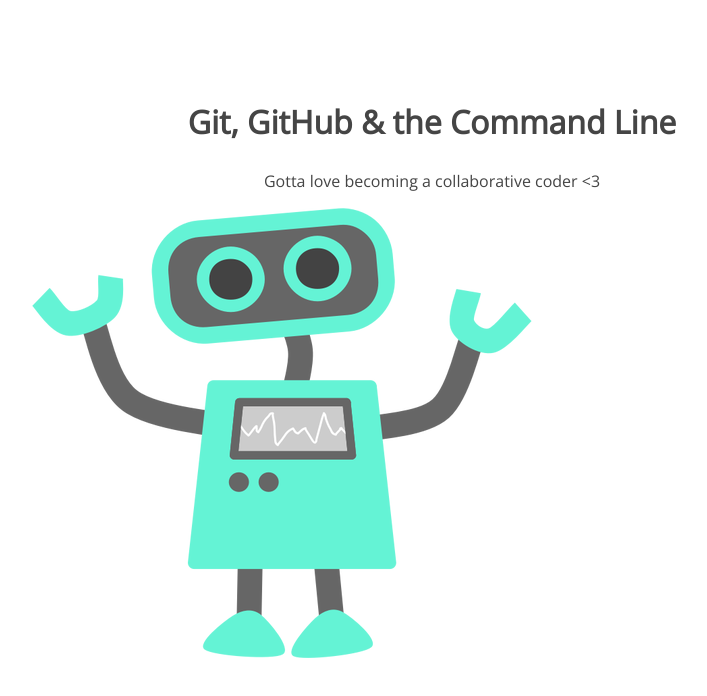
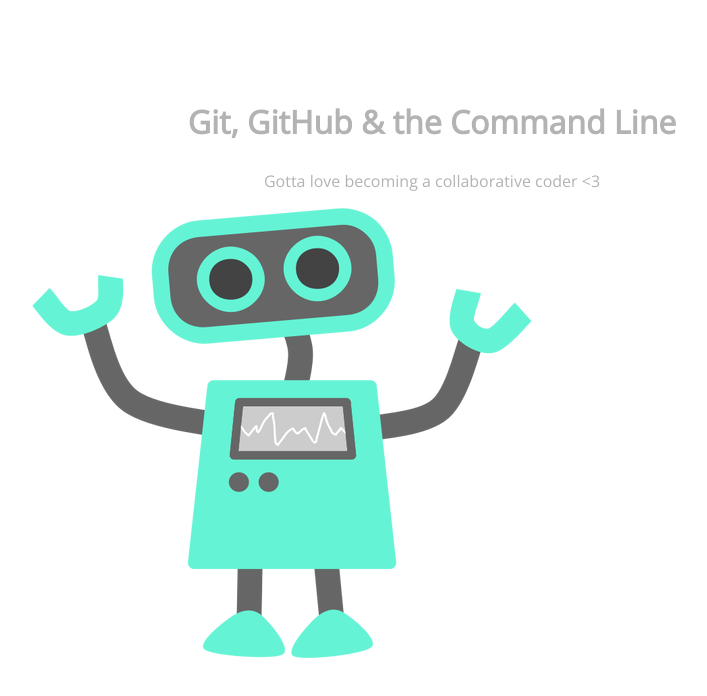
Before and after one commit to phoebejlau/105-project, a plain HTML site: page index.html in a window 1280 px wide. Shown: the whole page, without its empty margins (208-915 px from the left). Drawn offline with nearby package versions, Linux system fonts and the light colour scheme.

Commit message:
changed h1 color

```diff
--- a/css/style.css
+++ b/css/style.css
@@ -5,7 +5,7 @@ section {
 section h1,
 section p {
 	text-align: center;
-	color: #454545;
+	color: #b3b3b3;
 }
 section h1 {
 	font: 32px 'Open Sans';
```
